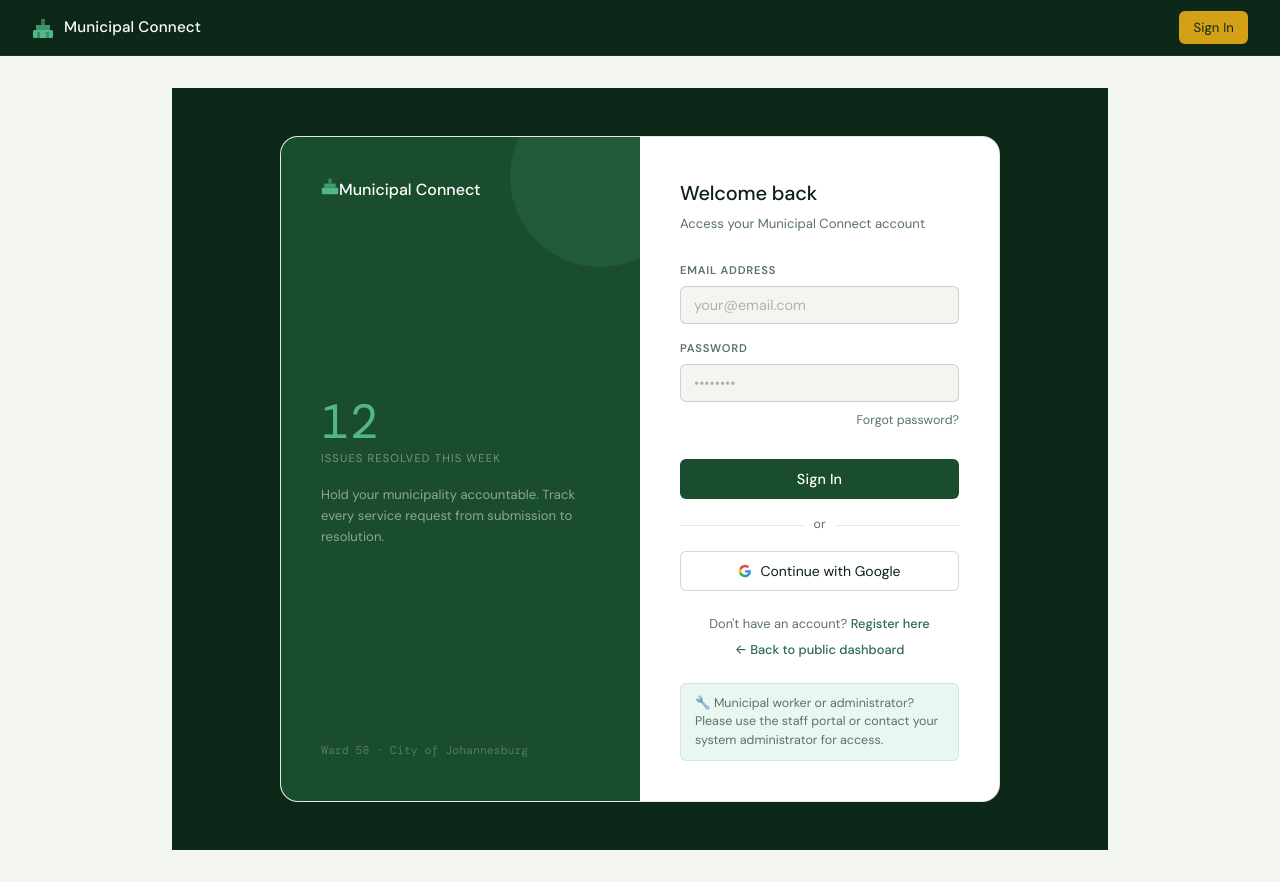
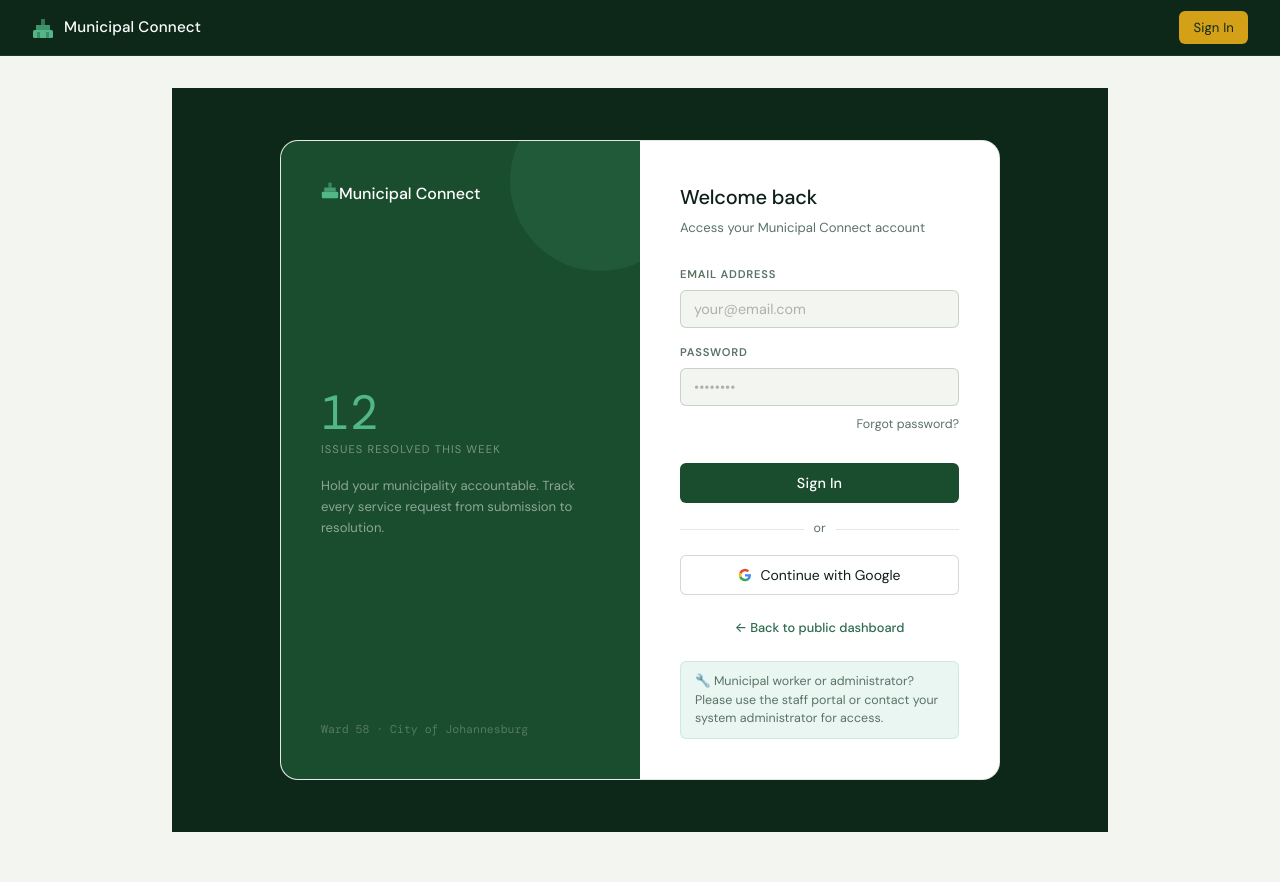
Before and after one commit to Pul-e/municipal-service-portal, a React (Create React App) app: page /signin in a window 1280 px wide. Built offline with nearby package versions, Linux system fonts and the light colour scheme; no server answers.

Commit message:
Fix redirect after submitting a report

```diff
--- a/src/pages/ReportIssuePage.jsx
+++ b/src/pages/ReportIssuePage.jsx
@@ -201,7 +201,7 @@ function ReportIssuePage() {
       setError('Failed to submit report: ' + insertError.message);
     } else {
       alert('Report submitted successfully!');
-      navigate('/my-requests');
+      navigate('/resident/dashboard');
     }
   };
 
--- a/src/pages/SignInPage.jsx
+++ b/src/pages/SignInPage.jsx
@@ -150,7 +150,7 @@ function SignInPage() {
           </button>
 
           <div className="signin-footer">
-            <p>Don't have an account? <Link to="/register">Register here</Link></p>
+
             <p><Link to="/">← Back to public dashboard</Link></p>
           </div>
 
```
